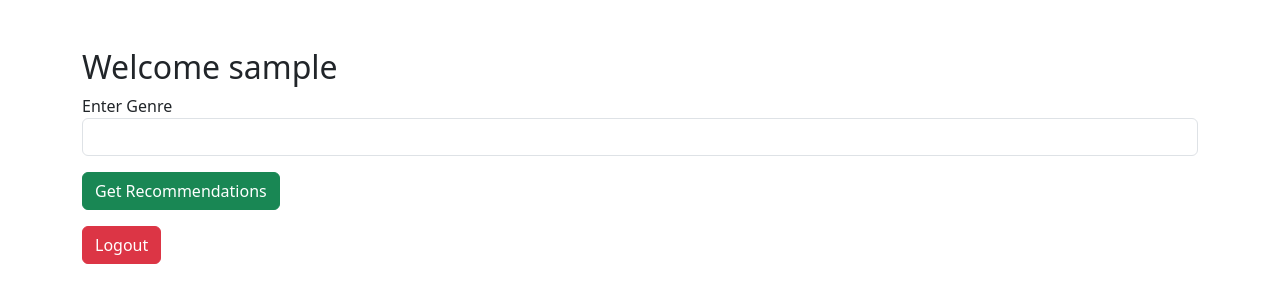
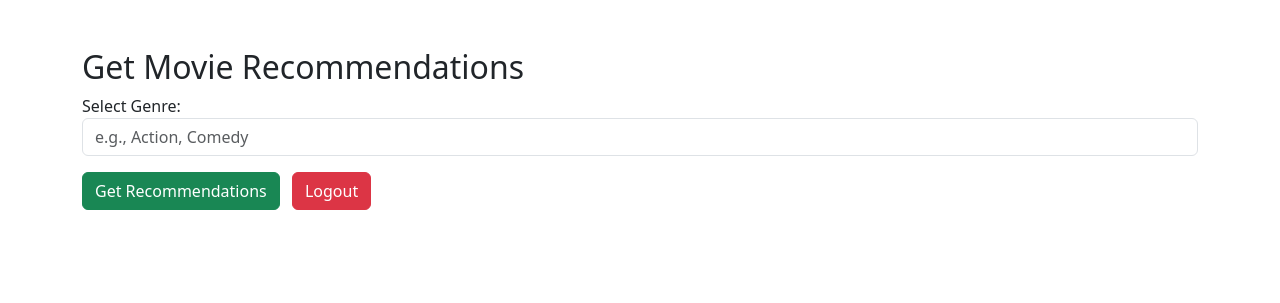
Before and after one commit to kirito6205/anime-recommendation-system, a Flask app: page /index in a window 1280 px wide. Shown: the top 303 px of the page. Run offline with Flask 3, Linux system fonts and the light colour scheme; the visitor is signed in with stand-in values (Sample User, id 1).

Commit message:
index.html

```diff
--- a/templates/index.html
+++ b/templates/index.html
@@ -1,22 +1,35 @@
-
 <!DOCTYPE html>
 <html lang="en">
 <head>
     <meta charset="UTF-8">
-    <title>Choose Genre</title>
+    <title>Home - Get Recommendations</title>
     <link href="https://cdn.jsdelivr.net/npm/bootstrap@5.3.0/dist/css/bootstrap.min.css" rel="stylesheet">
 </head>
 <body>
 <div class="container">
-    <h2 class="mt-5">Welcome {{ current_user.username }}</h2>
+    <h2 class="mt-5">Get Movie Recommendations</h2>
+
+    {% with messages = get_flashed_messages(with_categories=true) %}
+      {% if messages %}
+        {% for category, message in messages %}
+          <div class="alert alert-{{ category }} alert-dismissible fade show mt-3" role="alert">
+            {{ message }}
+            <button type="button" class="btn-close" data-bs-dismiss="alert" aria-label="Close"></button>
+          </div>
+        {% endfor %}
+      {% endif %}
+    {% endwith %}
+
     <form method="POST">
         <div class="mb-3">
-            <label>Enter Genre</label>
-            <input type="text" name="genre" class="form-control" required>
+            <label for="genre">Select Genre:</label>
+            <input type="text" class="form-control" id="genre" name="genre" placeholder="e.g., Action, Comedy" required>
         </div>
         <button type="submit" class="btn btn-success">Get Recommendations</button>
+        <a href="{{ url_for('logout') }}" class="btn btn-danger ms-2">Logout</a>
     </form>
-    <a href="{{ url_for('logout') }}" class="btn btn-danger mt-3">Logout</a>
 </div>
+
+<script src="https://cdn.jsdelivr.net/npm/bootstrap@5.3.0/dist/js/bootstrap.bundle.min.js"></script>
 </body>
 </html>
```
